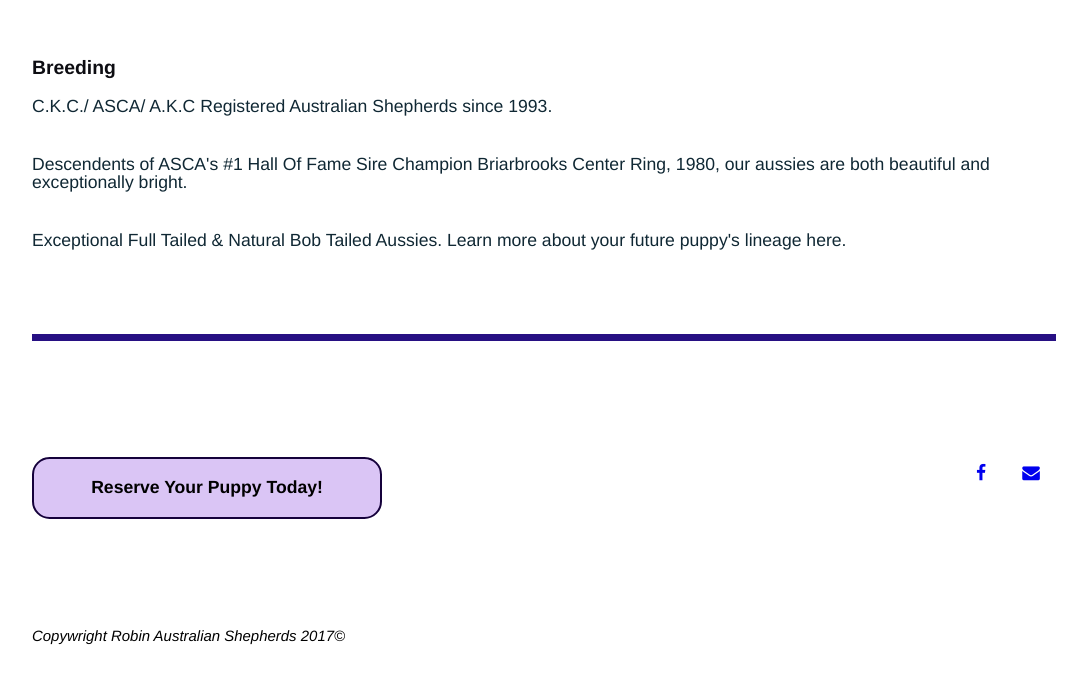
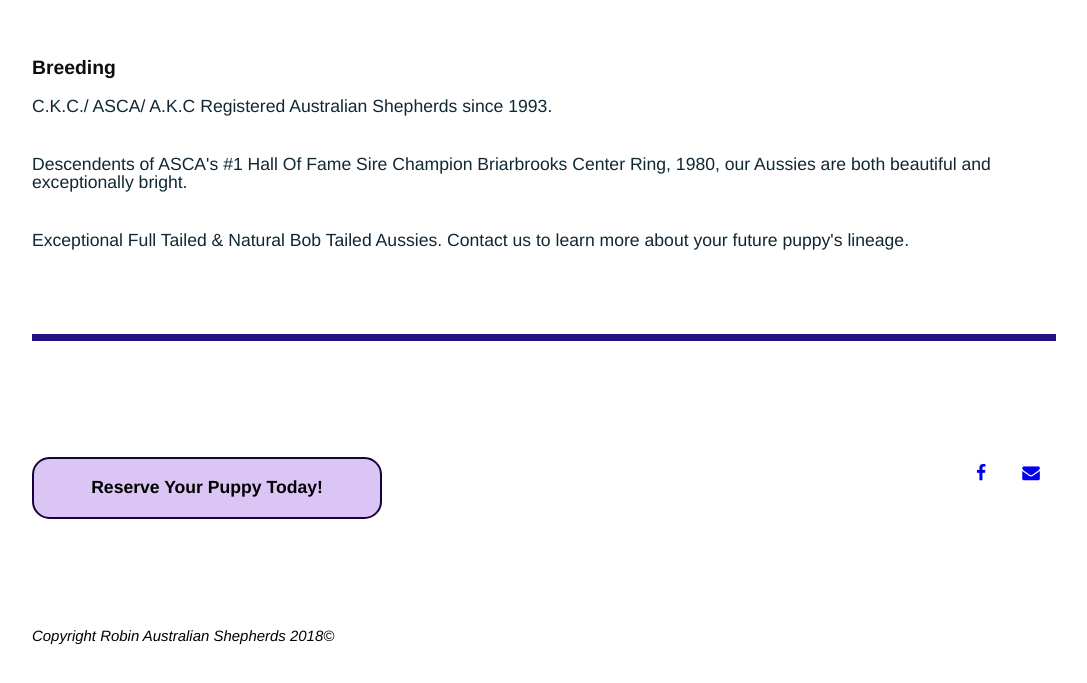
Before and after one commit to mcejack/sample-website, a plain HTML site: page websiteproject/index.html in a window 1280 px wide. Shown: the part 3099-3782 px from the top of the page, without its empty margins (96-1183 px from the left). Drawn offline with Linux system fonts and the light colour scheme.

Commit message:
Update index.html

```diff
--- a/websiteproject/index.html
+++ b/websiteproject/index.html
@@ -59,7 +59,7 @@
           <h2 id="ourdogs">Our Dogs</h2>
           <p>Our Aussie Family is an amazing, agreeable and entertaining group.
           </p>
-          <p>All of our aussies are 'intact' (none are spayed or neutered). Their ages extend from young to senior; the seniors being over a decade in years.
+          <p>All of our Aussies are 'intact' (none are spayed or neutered). Their ages extend from young to senior; the seniors being over a decade in years.
           </p>
       </section>
       <section class="container">
@@ -86,9 +86,9 @@
       <section class="container description">
           <h2 id="breeding">Breeding</h2>
           <p>C.K.C./ ASCA/ A.K.C Registered Australian Shepherds since 1993.</p>
-          <p>Descendents of ASCA's #1 Hall Of Fame Sire Champion Briarbrooks Center Ring, 1980, our aussies are both beautiful and exceptionally bright.
+          <p>Descendents of ASCA's #1 Hall Of Fame Sire Champion Briarbrooks Center Ring, 1980, our Aussies are both beautiful and exceptionally bright.
           </p>
-            <p>Exceptional Full Tailed &amp; Natural Bob Tailed Aussies. Learn more about your future puppy's lineage here.</p>
+            <p>Exceptional Full Tailed &amp; Natural Bob Tailed Aussies. Contact us to learn more about your future puppy's lineage.</p>
       </section>
       <footer>
           <div>
@@ -101,7 +101,7 @@
               <p id="contact" class="button"><a href="mailto:robin.devilliers@eastlink.ca">Reserve your puppy today!</a></p>
           </div>
           <div>
-              <p class="copywright">Copywright Robin Australian Shepherds 2017&copy;
+              <p class="copywright">Copyright Robin Australian Shepherds 2018&copy;
               </p>
           </div>
       </footer>
```
